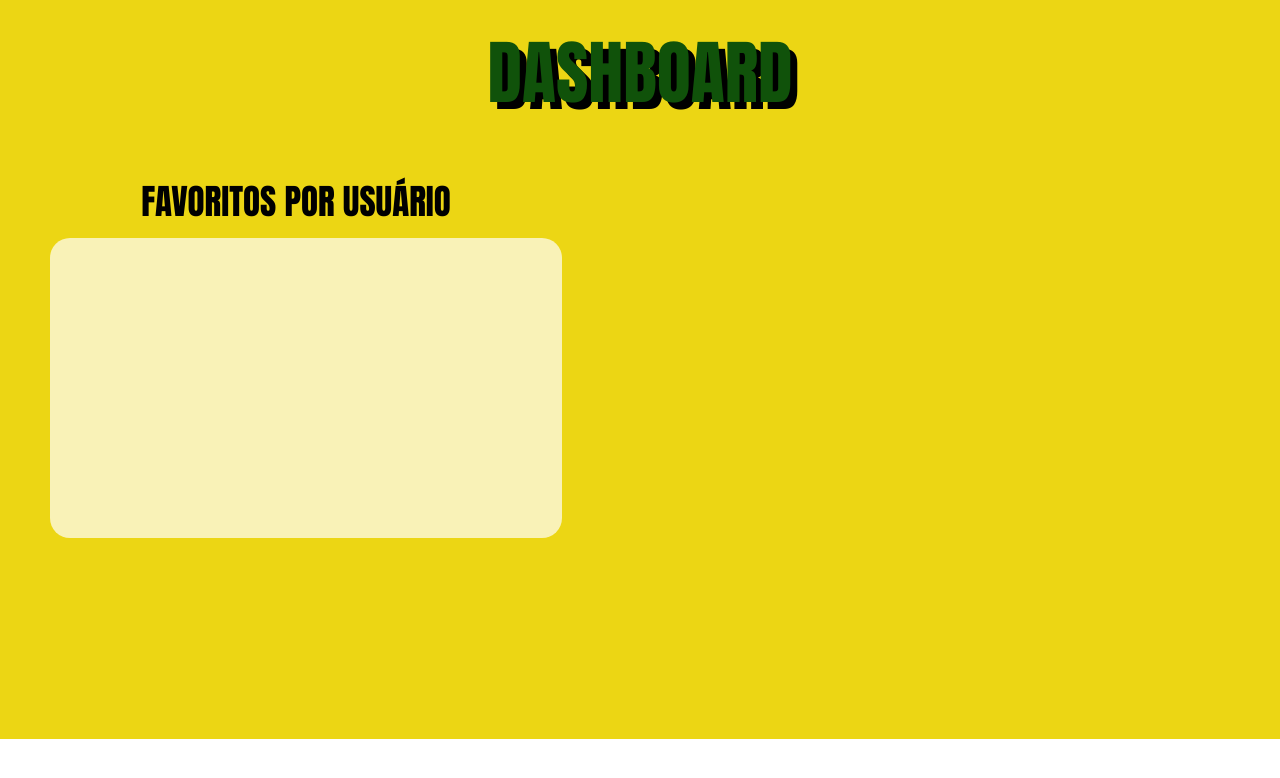
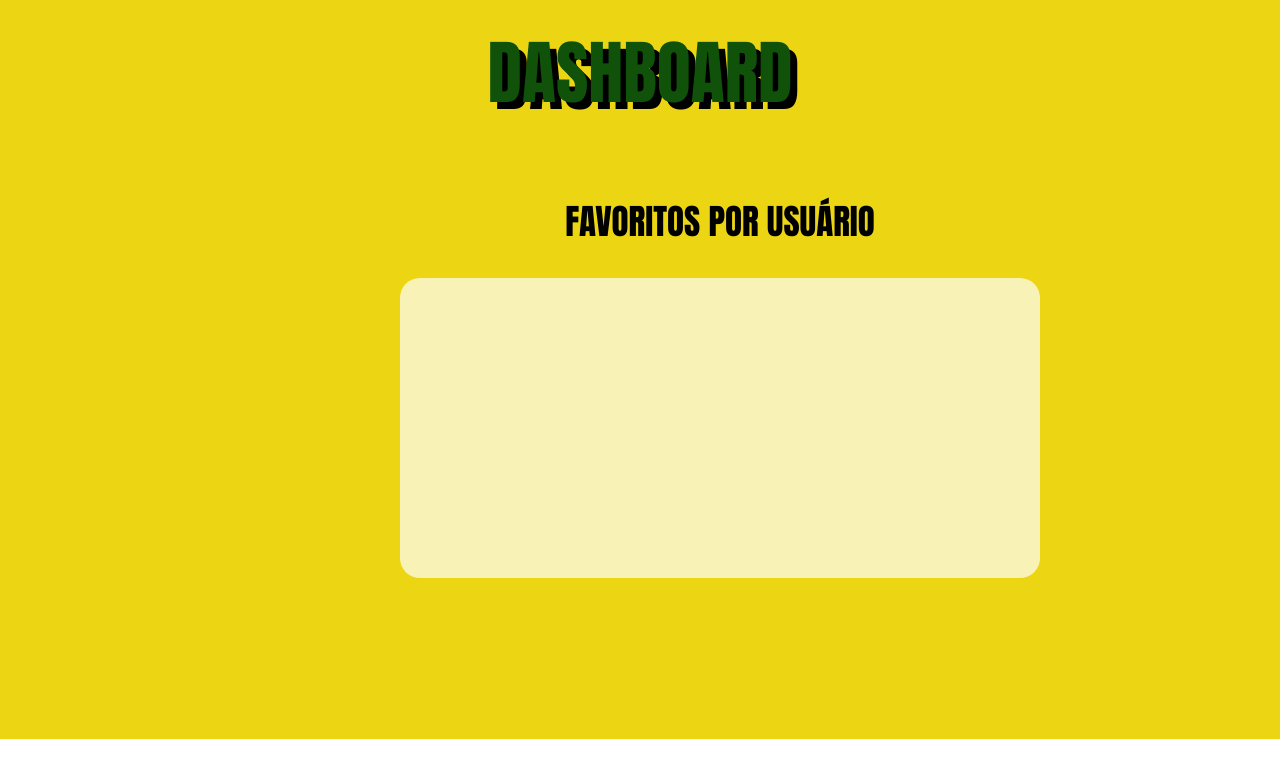
Before and after one commit to guilhermesanttiago/Projeto_Individual-SPTech, a website: page site/public/dash2.html in a window 1280 px wide. Drawn offline with nearby package versions, Linux system fonts and the light colour scheme; no server answers; a web font is replaced by a local one.

Commit message:
Alterações gerais

```diff
--- a/site/public/css/style.css
+++ b/site/public/css/style.css
@@ -1810,11 +1810,12 @@
     }
 
 .style_dash2{
-    width: 40%;
+    width: 50%;
     display: flex;
     flex-direction: column;
     align-items: center;
-    margin-left: 50px;
+    margin-left: 400px;
+    margin-top: 70px;
 }
 
 .dire_titulo_dash2{
@@ -1830,5 +1831,6 @@
 .chart-container3{
     background-color: rgba(255, 255, 255, 0.694);
     border-radius: 20px;
-    margin-top: 10px;
-}
+    margin-top: 30px;
+
+}
--- a/site/public/dash2.html
+++ b/site/public/dash2.html
@@ -18,10 +18,10 @@
 
 
         <div class="style_dash2">
-            <div class="dire_titulo_dash2">
+
                 <p class="tt_dash2">FAVORITOS POR USUÁRIO</p>
-            </div>
-            <canvas id="myChart2" class="chart-container3" style=" height: 300px; width: 100%;"></canvas>
+
+            <canvas id="myChart2" class="chart-container3" style="height: 300px; width: 100%;"></canvas>
         </div>
 
     </div>
--- a/site/src/routes/usuarios.js
+++ b/site/src/routes/usuarios.js
@@ -1,7 +1,9 @@
 var express = require("express");
 var router = express.Router();
 
+
 var usuarioController = require("../controllers/usuarioController");
+
 
 //Recebendo os dados do html e direcionando para a função cadastrar de usuarioController.js
 router.post("/cadastrar", function (req, res) {
@@ -19,4 +21,7 @@ router.get("/estatistica", function (req, res) {
 });
 
 
+
+
+
 module.exports = router;
```
Also changed, not shown: site/public/quiz.html (+1 -1 lines).
